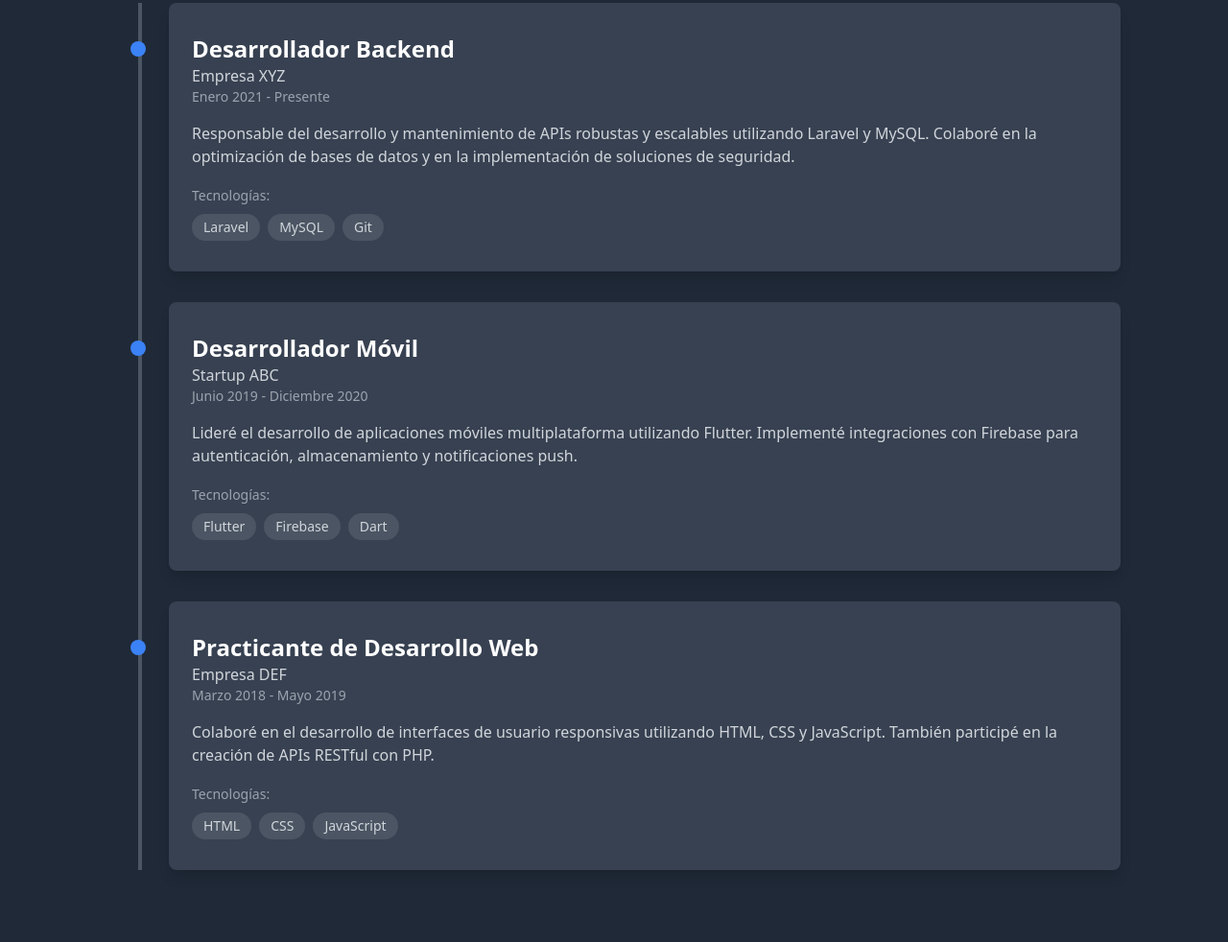
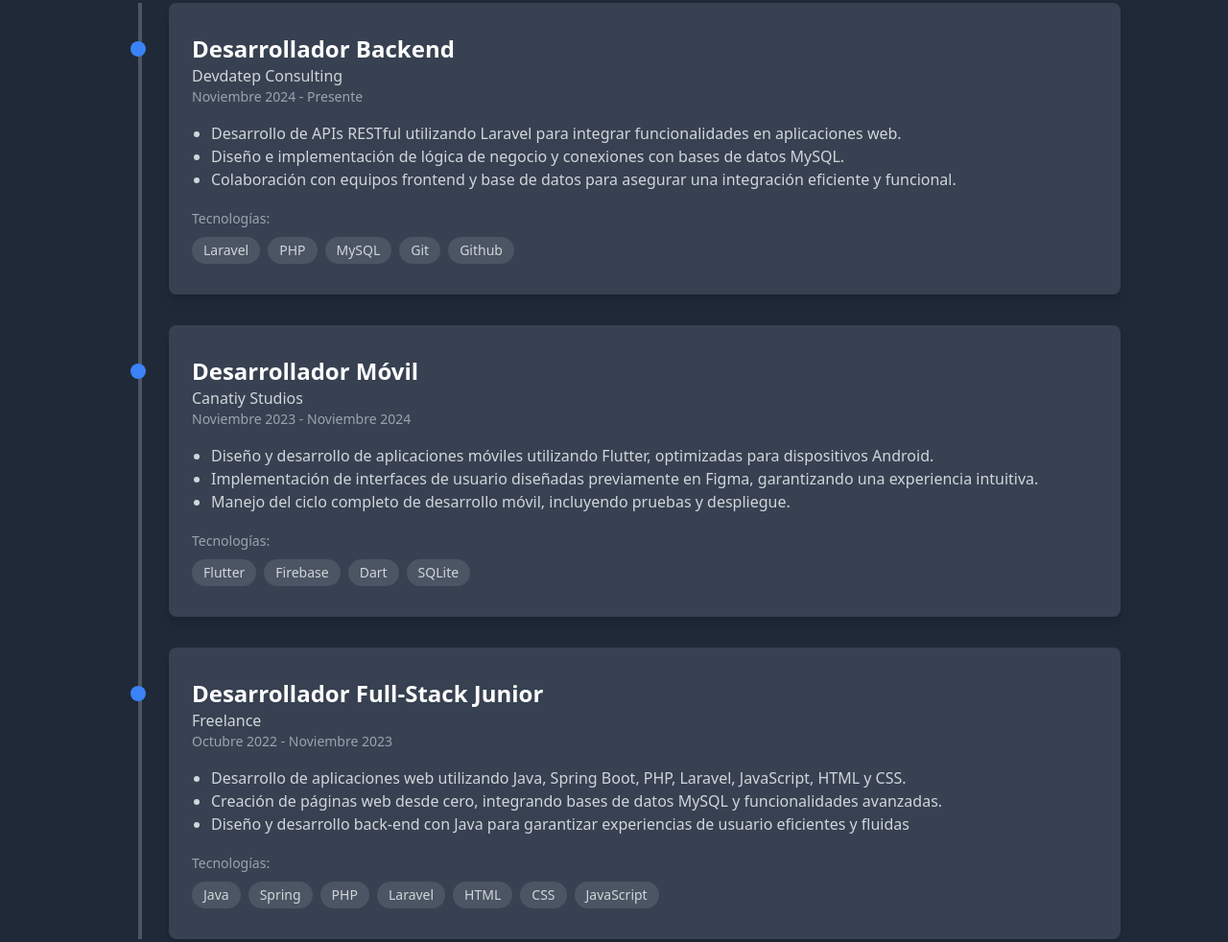
Before and after one commit to JuanTBZA/PORTAFOLIO, an Astro site: page / in a window 1280 px wide. Shown: the part 1577-2559 px from the top of the page at 96% size. Built offline with nearby package versions, Linux system fonts and the light colour scheme; Astro itself is replaced by a stand-in of ours.

Commit message:
Style: se agregaron estilos de colores

```diff
--- a/src/pages/index.astro
+++ b/src/pages/index.astro
@@ -8,13 +8,13 @@ import Layout from '../layouts/Layout.astro';
 
   <!-- Sección de Bienvenida -->
   <section class="bg-gradient-to-b from-gray-900 to-gray-800 min-h-screen flex flex-col items-center justify-center text-white">
-    <h1 class="text-5xl font-extrabold mb-6 animate-fade-in">¡Hola! Soy <span class="text-yellow-300">Juan Tirado</span></h1>
+    <h1 class="text-5xl font-extrabold mb-6 animate-fade-in">¡Hola! Soy <span class="text-blue-500">Juan Tirado</span></h1>
     <p class="text-lg text-gray-300 mb-6 animate-fade-in">Desarrollador de software apasionado por soluciones creativas e innovadoras.</p>
     <div class="flex space-x-4 animate-fade-in-up">
-      <a href="#projects" class="px-8 py-3 bg-yellow-300 text-gray-900 font-semibold rounded-full shadow-md hover:bg-yellow-400 transition-transform transform hover:scale-105 smooth-scroll">
+      <a href="#projects" class="px-8 py-3 bg-blue-500 text-white font-semibold rounded-full shadow-md hover:bg-blue-400 transition-transform transform hover:scale-105 smooth-scroll">
         Ver Proyectos
       </a>
-      <a href="#contact" class="px-8 py-3 bg-white text-gray-900 font-semibold rounded-full shadow-md hover:bg-gray-200 transition-transform transform hover:scale-105 smooth-scroll">
+      <a href="#contact" class="px-8 py-3 bg-gray-800 text-white font-semibold rounded-full shadow-md hover:bg-gray-700 transition-transform transform hover:scale-105 smooth-scroll">
         Contáctame
       </a>
     </div>
@@ -26,16 +26,30 @@ import Layout from '../layouts/Layout.astro';
     <h2 class="text-4xl font-bold text-white text-center mb-12 animate-fade-in">Sobre mí</h2>
 
     <div class="flex flex-col md:flex-row items-center md:items-start space-y-8 md:space-y-0 md:space-x-12">
+
       <!-- Foto de perfil -->
-      <div class="relative w-48 h-48 md:w-64 md:h-64 rounded-full overflow-hidden border-4 border-blue-500 shadow-lg hover:scale-105 transition-transform animate-fade-in-left">
-        <img src="/src/assets/profile.jpg"  alt="Foto de perfil" class="w-full h-full object-cover">
+
+      <div class="flex flex-col md:flex-col items-center animate-fade-in-left ">
+
+        <div class="relative w-48 h-48 md:w-64 md:h-64 rounded-full overflow-hidden border-4 border-blue-500 shadow-lg hover:scale-105 transition-transform mb-4 ">
+          <img src="/src/assets/profile.jpg"  alt="Foto de perfil" class="w-full h-full object-cover">
+        </div>
+
+        <div class="mt-4 flex justify-center md:justify-start gap-4 text-white">
+          <a target="_blank" href="https://www.linkedin.com/in/juan-tirado-boza/" class="bg-blue-500 px-4 py-2 rounded-lg hover:bg-blue-600 transition">LinkedIn</a>
+          <a target="_blank" href="https://github.com/JuanTBZA/" class="bg-gray-800 px-4 py-2 rounded-lg hover:bg-gray-700 transition">GitHub</a>
+        </div>
+
       </div>
+
+
+
 
       <!-- Descripción y habilidades -->
       <div class="flex-1 text-center md:text-left animate-fade-in-right">
         <p class="text-lg text-gray-300 leading-relaxed mb-6">
-          Soy un desarrollador especializado en <span class="text-yellow-300 font-medium">Backend y desarrollo Móvil</span>. Tengo experiencia en
-          <span class="text-yellow-300 font-medium">Laravel, MySQL, Tailwind CSS, Flutter, Firebase, SQLite y control de versiones con Git y GitHub</span>.
+          Soy un desarrollador especializado en <span class="text-blue-400 font-medium">Backend y Desarrollo mobile</span>. Tengo habilidades en
+          <span class="text-blue-400 font-medium">resolución de problemas,  trabajo en equipo, adaptabilidad, gestión del tiempo y pensamiento crítico</span>.
           Disfruto resolviendo problemas y aprendiendo cosas nuevas.
         </p>
 
@@ -81,69 +95,95 @@ import Layout from '../layouts/Layout.astro';
       <div class="absolute left-4 md:left-8 w-1 bg-gray-600 h-full animate-draw-line"></div>
 
       <!-- Experiencia 1 -->
-      <div class="flex items-start mb-8 animate-fade-in-right">
+      <div class="flex items-start mb-8 ">
         <!-- Punto en la línea -->
         <div class="absolute left-4 md:left-8 w-4 h-4 bg-blue-500 rounded-full z-10 -translate-x-1/2 mt-10"></div>
         <!-- Carta de experiencia -->
-        <div class="ml-12 md:ml-16 w-full px-6 py-8 bg-gray-700 rounded-lg shadow-lg">
+        <div class="ml-12 md:ml-16 w-full px-6 py-8 bg-gray-700 rounded-lg shadow-lg hover:shadow-2xl transition duration-300 transform hover:scale-95">
           <h3 class="text-2xl font-semibold text-white">Desarrollador Backend</h3>
-          <p class="text-gray-300">Empresa XYZ</p>
-          <p class="text-gray-400 text-sm">Enero 2021 - Presente</p>
-          <p class="text-gray-300 mt-4">
-            Responsable del desarrollo y mantenimiento de APIs robustas y escalables utilizando Laravel y MySQL.
-            Colaboré en la optimización de bases de datos y en la implementación de soluciones de seguridad.
-          </p>
+          <p class="text-gray-300">Devdatep Consulting</p>
+          <p class="text-gray-400 text-sm">Noviembre 2024 - Presente</p>
+          <div class="text-gray-300 mt-4">
+            <ul class="list-disc pl-5">
+              <li>Desarrollo de APIs RESTful utilizando Laravel para integrar
+                funcionalidades en aplicaciones web.</li>
+              <li>Diseño e implementación de lógica de negocio y
+                conexiones con bases de datos MySQL.</li>
+              <li>Colaboración con equipos frontend y base de datos para
+                asegurar una integración eficiente y funcional.</li>
+            </ul>
+          </div>
           <div class="mt-4">
             <span class="text-sm text-gray-400">Tecnologías:</span>
             <div class="flex flex-wrap gap-2 mt-2">
               <span class="px-3 py-1 bg-gray-600 text-gray-300 rounded-full text-sm">Laravel</span>
+              <span class="px-3 py-1 bg-gray-600 text-gray-300 rounded-full text-sm">PHP</span>
               <span class="px-3 py-1 bg-gray-600 text-gray-300 rounded-full text-sm">MySQL</span>
               <span class="px-3 py-1 bg-gray-600 text-gray-300 rounded-full text-sm">Git</span>
+              <span class="px-3 py-1 bg-gray-600 text-gray-300 rounded-full text-sm">Github</span>
             </div>
           </div>
         </div>
       </div>
 
       <!-- Experiencia 2 -->
-      <div class="flex items-start mb-8 animate-fade-in-right">
+      <div class="flex items-start mb-8 ">
         <!-- Punto en la línea -->
         <div class="absolute left-4 md:left-8 w-4 h-4 bg-blue-500 rounded-full z-10 -translate-x-1/2 mt-10"></div>
         <!-- Carta de experiencia -->
-        <div class="ml-12 md:ml-16 w-full px-6 py-8 bg-gray-700 rounded-lg shadow-lg">
+        <div class="ml-12 md:ml-16 w-full px-6 py-8 bg-gray-700 rounded-lg shadow-lg hover:shadow-2xl transition duration-300 transform hover:scale-95">
           <h3 class="text-2xl font-semibold text-white">Desarrollador Móvil</h3>
-          <p class="text-gray-300">Startup ABC</p>
-          <p class="text-gray-400 text-sm">Junio 2019 - Diciembre 2020</p>
-          <p class="text-gray-300 mt-4">
-            Lideré el desarrollo de aplicaciones móviles multiplataforma utilizando Flutter. Implementé integraciones
-            con Firebase para autenticación, almacenamiento y notificaciones push.
-          </p>
+          <p class="text-gray-300">Canatiy Studios</p>
+          <p class="text-gray-400 text-sm">Noviembre 2023 - Noviembre 2024</p>
+          <div class="text-gray-300 mt-4">
+            <ul class="list-disc pl-5">
+              <li>Diseño y desarrollo de aplicaciones móviles utilizando
+                Flutter, optimizadas para dispositivos Android.</li>
+              <li>Implementación de interfaces de usuario diseñadas
+                previamente en Figma, garantizando una experiencia
+                intuitiva.</li>
+              <li>Manejo del ciclo completo de desarrollo móvil, incluyendo
+                pruebas y despliegue.</li>
+            </ul>
+          </div>
           <div class="mt-4">
             <span class="text-sm text-gray-400">Tecnologías:</span>
             <div class="flex flex-wrap gap-2 mt-2">
               <span class="px-3 py-1 bg-gray-600 text-gray-300 rounded-full text-sm">Flutter</span>
               <span class="px-3 py-1 bg-gray-600 text-gray-300 rounded-full text-sm">Firebase</span>
               <span class="px-3 py-1 bg-gray-600 text-gray-300 rounded-full text-sm">Dart</span>
+              <span class="px-3 py-1 bg-gray-600 text-gray-300 rounded-full text-sm">SQLite</span>
             </div>
           </div>
         </div>
       </div>
 
       <!-- Experiencia 3 -->
-      <div class="flex items-start mb-8 animate-fade-in-right">
+      <div class="flex items-start mb-8 ">
         <!-- Punto en la línea -->
         <div class="absolute left-4 md:left-8 w-4 h-4 bg-blue-500 rounded-full z-10 -translate-x-1/2 mt-10"></div>
         <!-- Carta de experiencia -->
-        <div class="ml-12 md:ml-16 w-full px-6 py-8 bg-gray-700 rounded-lg shadow-lg">
-          <h3 class="text-2xl font-semibold text-white">Practicante de Desarrollo Web</h3>
-          <p class="text-gray-300">Empresa DEF</p>
-          <p class="text-gray-400 text-sm">Marzo 2018 - Mayo 2019</p>
-          <p class="text-gray-300 mt-4">
-            Colaboré en el desarrollo de interfaces de usuario responsivas utilizando HTML, CSS y JavaScript.
-            También participé en la creación de APIs RESTful con PHP.
-          </p>
+        <div class="ml-12 md:ml-16 w-full px-6 py-8 bg-gray-700 rounded-lg shadow-lg hover:shadow-2xl transition duration-300 transform hover:scale-95">
+          <h3 class="text-2xl font-semibold text-white"> Desarrollador Full-Stack Junior</h3>
+          <p class="text-gray-300">Freelance</p>
+          <p class="text-gray-400 text-sm">Octubre 2022 - Noviembre 2023</p>
+          <div class="text-gray-300 mt-4">
+            <ul class="list-disc pl-5">
+              <li>Desarrollo de aplicaciones web utilizando Java, Spring
+                Boot, PHP, Laravel, JavaScript, HTML y CSS.</li>
+              <li>Creación de páginas web desde cero, integrando bases de
+                datos MySQL y funcionalidades avanzadas.</li>
+              <li>Diseño y desarrollo back-end con Java para garantizar
+                experiencias de usuario eficientes y fluidas</li>
+            </ul>
+          </div>
           <div class="mt-4">
             <span class="text-sm text-gray-400">Tecnologías:</span>
             <div class="flex flex-wrap gap-2 mt-2">
+              <span class="px-3 py-1 bg-gray-600 text-gray-300 rounded-full text-sm">Java</span>
+              <span class="px-3 py-1 bg-gray-600 text-gray-300 rounded-full text-sm">Spring</span>
+              <span class="px-3 py-1 bg-gray-600 text-gray-300 rounded-full text-sm">PHP</span>
+              <span class="px-3 py-1 bg-gray-600 text-gray-300 rounded-full text-sm">Laravel</span>
               <span class="px-3 py-1 bg-gray-600 text-gray-300 rounded-full text-sm">HTML</span>
               <span class="px-3 py-1 bg-gray-600 text-gray-300 rounded-full text-sm">CSS</span>
               <span class="px-3 py-1 bg-gray-600 text-gray-300 rounded-full text-sm">JavaScript</span>
@@ -167,7 +207,7 @@ import Layout from '../layouts/Layout.astro';
           <h3 class="text-xl font-semibold text-white">Biblia de fe</h3>
           <p class="text-gray-300 mt-2 text-center">Biblia Reina Valera edición 1960</p>
           <a target="_blank" href="https://play.google.com/store/apps/details?id=com.canatiystudios.bibliadefe&hl=es_NI"
-            class="mt-4 inline-block px-6 py-2 text-sm font-semibold text-white bg-gradient-to-r from-blue-500 to-purple-500 rounded-full shadow-md hover:from-blue-600 hover:to-purple-600 transition-transform transform hover:scale-105">
+            class="mt-4 inline-block px-6 py-2 text-sm font-semibold text-white bg-blue-500 hover:bg-blue-600 rounded-full shadow-md transition-transform transform hover:scale-105">
             Ver más
           </a>
         </div>
@@ -180,7 +220,7 @@ import Layout from '../layouts/Layout.astro';
           <h3 class="text-xl font-semibold text-white">Task Assigner</h3>
           <p class="text-gray-300 mt-2 text-center">Asignador de tareas aleatorio</p>
           <a target="_blank" href="https://play.google.com/store/apps/details?id=com.CanatiyStudios.TaskAssinger&hl=es_NI"
-            class="mt-4 inline-block px-6 py-2 text-sm font-semibold text-white bg-gradient-to-r from-blue-500 to-purple-500 rounded-full shadow-md hover:from-blue-600 hover:to-purple-600 transition-transform transform hover:scale-105">
+            class="mt-4 inline-block px-6 py-2 text-sm font-semibold text-white bg-blue-500 hover:bg-blue-600 rounded-full shadow-md transition-transform transform hover:scale-105">
             Ver más
           </a>
         </div>
@@ -193,7 +233,7 @@ import Layout from '../layouts/Layout.astro';
           <h3 class="text-xl font-semibold text-white">Obler</h3>
           <p class="text-gray-300 mt-2 text-center">Videojuego 2D</p>
           <a target="_blank" href="https://play.google.com/store/apps/details?id=com.CanatiyStudios.Obler&hl=es_NI"
-            class="mt-4 inline-block px-6 py-2 text-sm font-semibold text-white bg-gradient-to-r from-blue-500 to-purple-500 rounded-full shadow-md hover:from-blue-600 hover:to-purple-600 transition-transform transform hover:scale-105">
+            class="mt-4 inline-block px-6 py-2 text-sm font-semibold text-white  bg-blue-500 hover:bg-blue-600 rounded-full shadow-md transition-transform transform hover:scale-105">
             Ver más
           </a>
         </div>
@@ -206,7 +246,7 @@ import Layout from '../layouts/Layout.astro';
           <h3 class="text-xl font-semibold text-white">Scribere</h3>
           <p class="text-gray-300 mt-2 text-center">Gestor de tareas universitarias</p>
           <a target="_blank" href="https://play.google.com/store/apps/details?id=com.canatiystudios.scribere&hl=es_NI"
-            class="mt-4 inline-block px-6 py-2 text-sm font-semibold text-white bg-gradient-to-r from-blue-500 to-purple-500 rounded-full shadow-md hover:from-blue-600 hover:to-purple-600 transition-transform transform hover:scale-105">
+          class="mt-4 inline-block px-6 py-2 text-sm font-semibold text-white  bg-blue-500 hover:bg-blue-600 rounded-full shadow-md transition-transform transform hover:scale-105">
             Ver más
           </a>
         </div>
@@ -219,7 +259,7 @@ import Layout from '../layouts/Layout.astro';
           <h3 class="text-xl font-semibold text-white">Gestor de cultivos</h3>
           <p class="text-gray-300 mt-2 text-center">Sistema de gestión</p>
           <a target="_blank" href="https://github.com/JuanTBZA/SistemaWebGestionEmpresaAgroindustrial"
-            class="mt-4 inline-block px-6 py-2 text-sm font-semibold text-white bg-gradient-to-r from-blue-500 to-purple-500 rounded-full shadow-md hover:from-blue-600 hover:to-purple-600 transition-transform transform hover:scale-105">
+          class="mt-4 inline-block px-6 py-2 text-sm font-semibold text-white  bg-blue-500 hover:bg-blue-600 rounded-full shadow-md transition-transform transform hover:scale-105">
             Ver más
           </a>
         </div>
@@ -232,7 +272,7 @@ import Layout from '../layouts/Layout.astro';
           <h3 class="text-xl font-semibold text-white">Arena Freestyle</h3>
           <p class="text-gray-300 mt-2 text-center">Sistema de venta de tickets</p>
           <a target="_blank" href="https://devdatep.com/"
-            class="mt-4 inline-block px-6 py-2 text-sm font-semibold text-white bg-gradient-to-r from-blue-500 to-purple-500 rounded-full shadow-md hover:from-blue-600 hover:to-purple-600 transition-transform transform hover:scale-105">
+          class="mt-4 inline-block px-6 py-2 text-sm font-semibold text-white  bg-blue-500 hover:bg-blue-600 rounded-full shadow-md transition-transform transform hover:scale-105">
             Ver más
           </a>
         </div>
```
